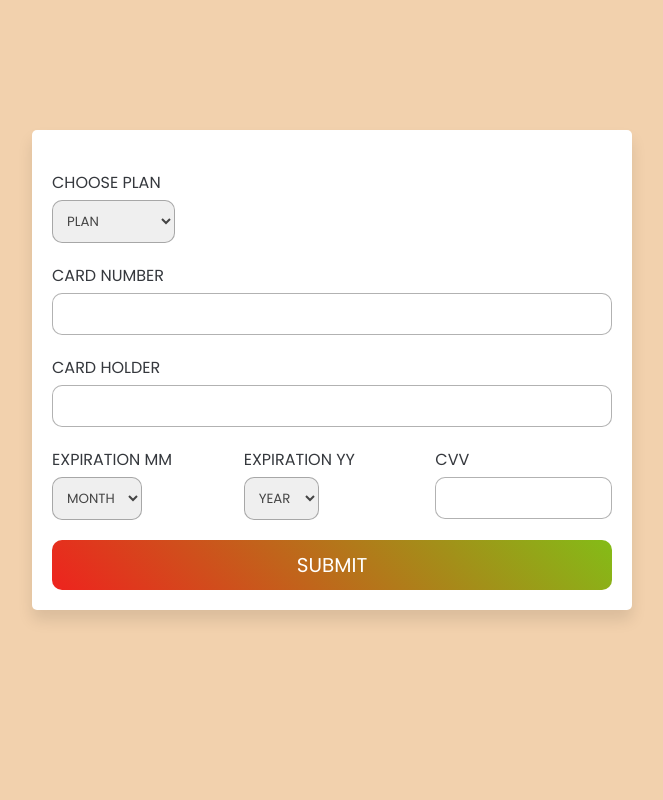
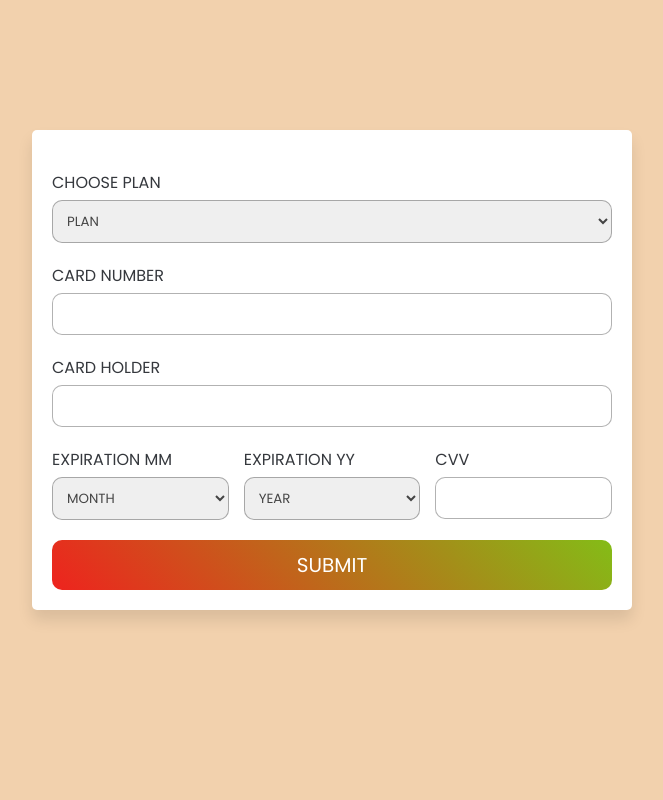
Before and after one commit to alexp230/SRVR-CS499-FinalProject, a Flask app: template templates/paymentform.html in a window 1280 px wide. Shown: the whole page, without its empty margins (308-971 px from the left). Run offline with Flask 3, Linux system fonts and the light colour scheme; the template is opened without the code that fills it, so the values that code supplies are empty.

Commit message:
alignment and color changes

```diff
--- a/static/styles.css
+++ b/static/styles.css
@@ -352,7 +352,7 @@ footer {
 
 .paycontainer form .inputBox input,
 .paycontainer form .inputBox select{
-    width: 100;
+    width: 100%;
     padding: 10px;
     border-radius: 10px;
     border: 1px solid rgba(0,0,0,0.3);
```
